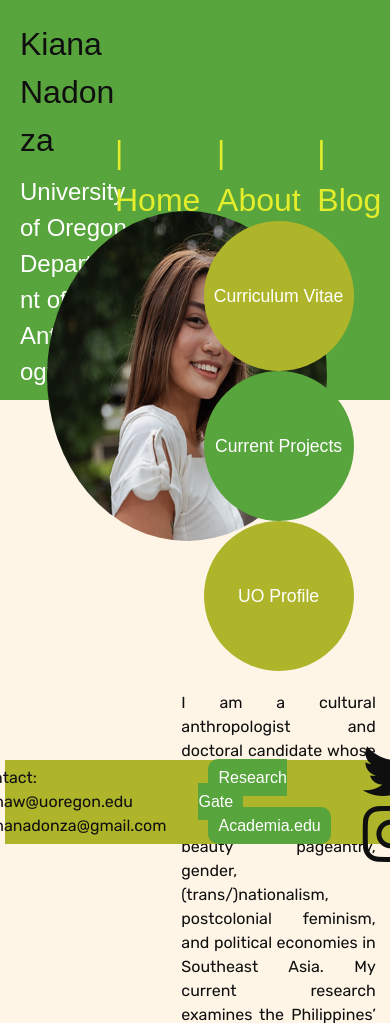
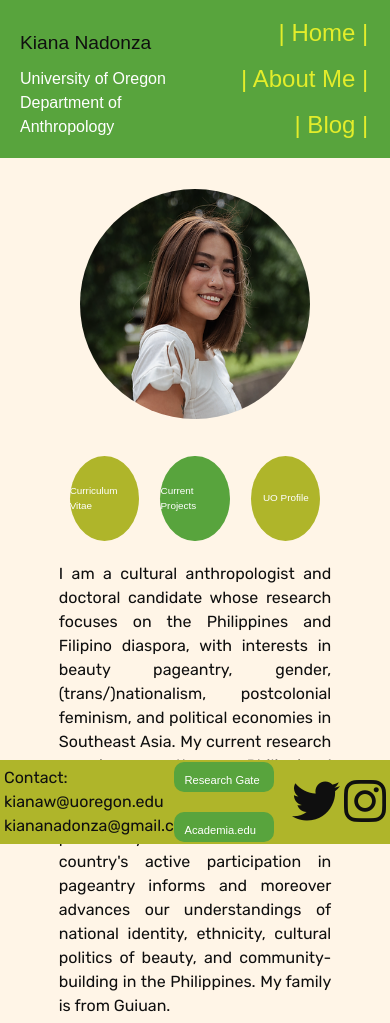
Before and after one commit to ziggi24/KianaNadonza, a plain HTML site: page index.html in a window 390 px wide. Shown: the top 1023 px of the page. Drawn offline with Linux system fonts and the light colour scheme; a web font is replaced by a local one.

Commit message:
main page responsive design rough pass

```diff
--- a/index.html
+++ b/index.html
@@ -50,9 +50,9 @@
             <a class="btn" href="https://uoregon.academia.edu/KianaNadonza">Academia.edu</a>
         </div>
         <div class="footRight">
-            <a href="https://twitter.com/theoreticool_"><i class="fa fa-4x fa-twitter" aria-hidden="true"></i>
+            <a href="https://twitter.com/theoreticool_"><i class="fa fa-3x fa-twitter" aria-hidden="true"></i>
             </a>
-            <a href="https://www.instagram.com/theoreticool/"><i class="fa fa-4x fa-instagram" aria-hidden="true"></i>
+            <a href="https://www.instagram.com/theoreticool/"><i class="fa fa-3x fa-instagram" aria-hidden="true"></i>
             </a>
         </div>
     </div>
--- a/styles/main.css
+++ b/styles/main.css
@@ -186,16 +186,19 @@ i, a {
 }
 .heroTextTop {
   min-height: 100px;
-  display: inline-block;
-  margin: 10px;
-  padding: 10px;
-  width: 100;
+  display: flex;
+  width: 100%;
+  max-height: 50%;
+  justify-content: center;
+  align-items: center;
+  margin-bottom: 5%
 }
 .left {
     padding: 10px;
     display: flex;
     width: 37vw;
 
+    justify-content: center;
 }
 .right {
     padding: 10px;
@@ -217,8 +220,155 @@ i, a {
   color: white;
 }
 .heroImg {
-  min-width: 300px;
-  min-height: 300px;
-  max-width: 350px;
-  max-height: 350px;
+  width: 350px;
+  height: 350px;
 }
+
+@media screen and (max-width: 1100px){
+
+  .btnRound {
+    height: 125px;
+    width: 125px;
+    font-size: .9em;
+  }
+  .heroImg {
+    width: 300px;
+    height: 300px;
+  }
+  .navText {
+    font-size: 1.7em;
+  }
+
+}
+@media screen and (max-width: 900px){
+
+  .btnRound {
+    height: 108px;
+    width: 108px;
+    font-size: .8em;
+  }
+  .heroImg {
+    width: 270px;
+    height: 270px;
+  }
+  .navText {
+    font-size: 1.5em;
+  }
+  .rightNav {
+    flex-direction: column;
+    align-items: end;
+  }
+  h1 {
+    font-size: 1.7em;
+  }
+  h2 {
+    font-size: 1.3em;
+  }
+  .footLeft, .footRight, .footCenter {
+    margin: 0;
+  }
+  .nav > .left  {
+    width: 80%;
+  }
+  .foot {
+    font-size: 1em;
+    padding: 4px;
+
+  }
+  i {
+    font-size: .4em;
+  }
+
+
+}
+@media screen and (max-width: 770px){
+
+  .btnRound {
+    height: 100px;
+    width: 100px;
+    font-size: .8em;
+  }
+  .hero {
+    flex-direction: column;
+    justify-content: center;
+    align-items: center;
+    align-content: center;
+    padding-left: 2%;
+  }
+  .left {
+    width: 80%;
+  }
+  .right {
+    width: 80%;
+  }
+  .heroImg {
+    width: 250px;
+    height: 250px;
+  }
+  .navText {
+    margin-left: 2%;
+  }
+  .btn  {
+    margin: 10px;
+    font-size: .7em;
+    height: 30px;
+  }
+  .footLeft {
+    width: 40%;
+  }
+  .footCenter {
+    display: flex;
+    flex-direction: column;
+    height: 100%;
+    padding: 2%;
+    justify-content: center;
+    align-items: center;
+    align-content: center;
+  }
+
+}
+@media screen and (max-width: 550px){
+  h1 {
+    font-size: 1.2em;
+  }
+  h2 {
+    font-size: 1em;
+  }
+  .btnRound {
+    height: 85px;
+    width: 85px;
+    font-size: .62em;
+  }
+  .hero {
+    flex-direction: column;
+    justify-content: start;
+    align-items: center;
+    align-content: center;
+    padding: 0;
+    margin:0;
+    width: 100%;
+    height: 110vh;
+    z-index: -2;
+  }
+  body{
+    margin: 0;
+    padding: 0;
+  }
+  .left {
+    width: 80%;
+  }
+  .right {
+    width: 75%;
+  }
+  .heroImg {
+    width: 250px;
+    height: 250px;
+  }
+  .navText {
+    margin-left: 2%;
+  }
+  .footLeft {
+    width: 40%;
+  }
+
+}
--- /dev/null
+++ b/styles/test.css
@@ -0,0 +1,95 @@
+body, h1, h2, h3, p, ul, li, a {
+    margin: 0;
+    padding: 0;
+}
+
+body {
+    font-family: Arial, sans-serif;
+    background-color: #f4f4f4;
+}
+
+.header {
+    background-color: #4CAF50;
+    text-align: center;
+    padding: 1em;
+}
+
+.title-bar h1 {
+    color: #ffffff;
+    margin-bottom: 0.2em;
+}
+
+.title-bar h2 {
+    color: #ffffff;
+    font-size: 0.75em;
+}
+
+.navigation a {
+    color: #ffffff;
+    background-color: #333;
+    padding: 0.5em 1em;
+    text-decoration: none;
+    display: inline-block;
+    margin-right: -4px; /* Removes the gap between inline-block elements */
+}
+
+.main-content {
+    text-align: center;
+    padding: 2em;
+}
+
+.profile-picture img {
+    width: 200px;
+    height: 200px;
+    border-radius: 50%;
+    border: 5px solid #ffffff;
+    box-shadow: 0px 0px 10px 0px rgba(0,0,0,0.1);
+}
+
+.profile-details {
+    background-color: #e8f5e9;
+    padding: 1em;
+    margin-top: -4em;
+    display: inline-block;
+    text-align: left;
+}
+
+.profile-details h3 {
+    color: #333;
+}
+
+.profile-links a {
+    background-color: #4CAF50;
+    color: #ffffff;
+    padding: 0.5em 1em;
+    text-decoration: none;
+    display: inline-block;
+    margin: 0.5em 0;
+    border-radius: 20px;
+}
+
+.footer {
+    background-color: #4CAF50;
+    color: #ffffff;
+    text-align: center;
+    padding: 1em;
+    position: relative;
+}
+
+.footer .contact a, .footer .social-links a {
+    color: #ffffff;
+    text-decoration: none;
+    padding: 0.5em;
+    display: inline-block;
+    margin: 0.5em;
+}
+
+.social-links a {
+    background-color: #333;
+    border-radius: 50%;
+    width: 1.5em;
+    height: 1.5em;
+    line-height: 1.5em;
+    margin: 0 0.25em;
+    font-size: 0.75em;
+}
```
Also changed, not shown: test.html (added, +47 -0 lines).
